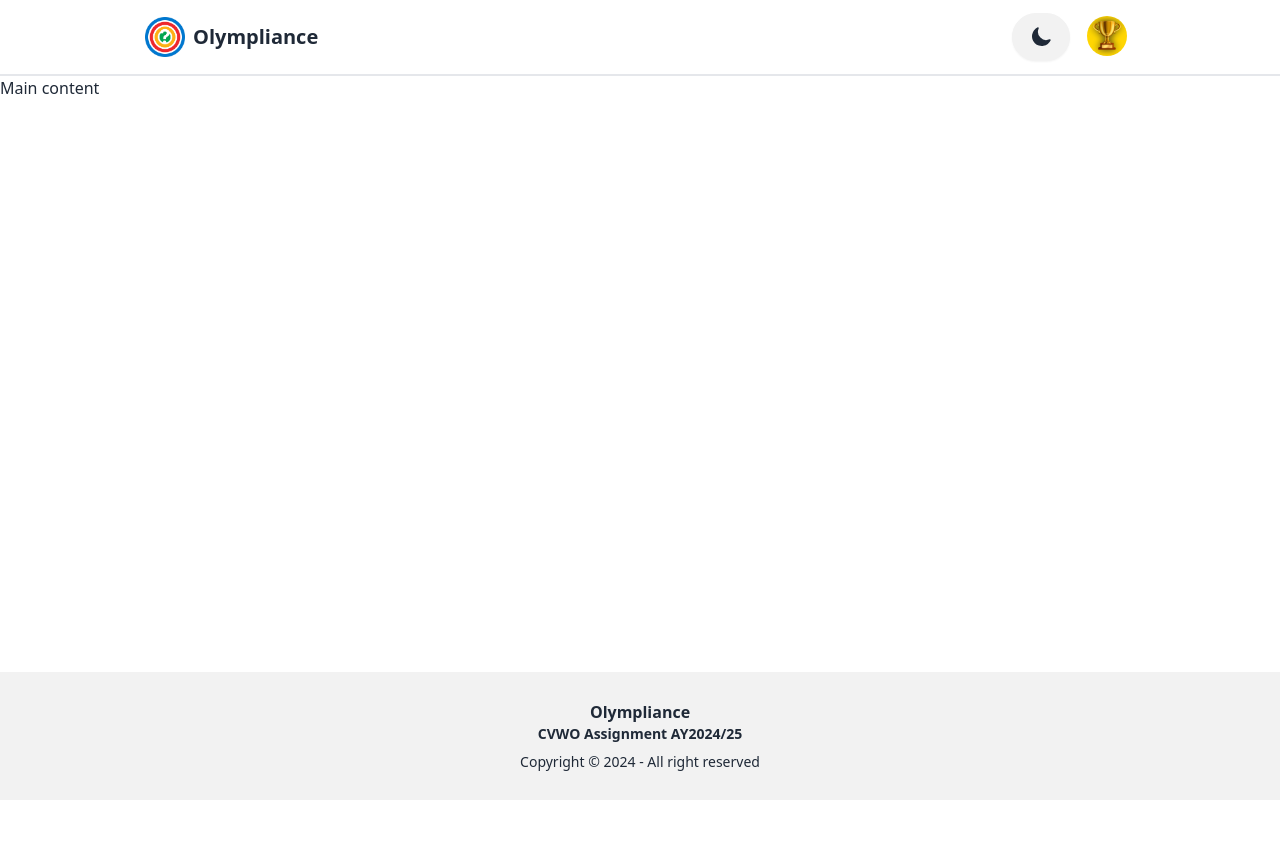
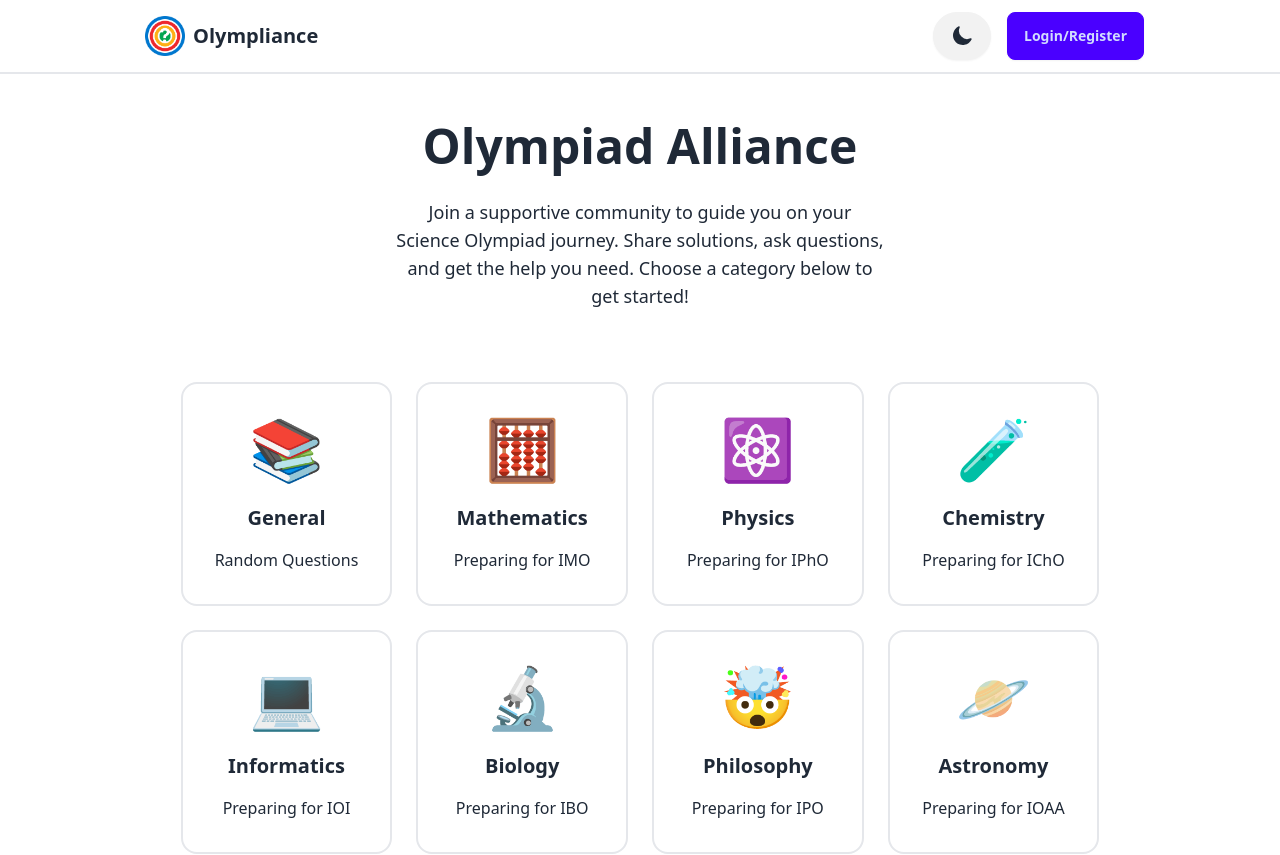
Before and after one commit to oadultradeepfield/olympliance-frontend, a React (Vite) app: page / in a window 1280 px wide. Shown: the top 855 px of the page. Before the commit the page ends 800 px from the top, so only its background shows below. Built offline with nearby package versions, Linux system fonts and the light colour scheme.

Commit message:
construct home page

```diff
--- a/package.json
+++ b/package.json
@@ -26,6 +26,8 @@
     "eslint-plugin-react-refresh": "^0.4.14",
     "globals": "^15.12.0",
     "postcss": "^8.4.49",
+    "prettier": "^3.4.2",
+    "prettier-plugin-tailwindcss": "^0.6.9",
     "tailwindcss": "^3.4.16",
     "typescript": "~5.6.2",
     "typescript-eslint": "^8.15.0",
--- a/src/App.tsx
+++ b/src/App.tsx
@@ -1,16 +1,17 @@
 import Footer from "./components/Footer";
 import Header from "./components/Header";
+import Home from "./pages/Home";
 
 const App: React.FC = () => {
-  const isLoggedIn: boolean = true;
+  const isLoggedIn: boolean = false;
   const userAvatar: string = "/src/assets/01_badges_grandmaster.png";
 
   return (
-    <div className="flex flex-col min-h-screen">
+    <div className="flex h-screen flex-col">
       <div className="border-b-2">
         <Header isLoggedIn={isLoggedIn} userAvatar={userAvatar} />
       </div>
-      <div className="flex-grow">Main content</div>
+      <Home />
       <Footer />
     </div>
   );
--- /dev/null
+++ b/src/components/Categories.tsx
@@ -0,0 +1,104 @@
+import React from "react";
+
+interface Category {
+  id: number;
+  emoji: string;
+  title: string;
+  description: string;
+}
+
+const Categories: React.FC = () => {
+  const categories: Category[] = [
+    {
+      id: 1,
+      emoji: "📚",
+      title: "General",
+      description: "Random Questions",
+    },
+    {
+      id: 2,
+      emoji: "🧮",
+      title: "Mathematics",
+      description: "Preparing for IMO",
+    },
+    {
+      id: 3,
+      emoji: "⚛️",
+      title: "Physics",
+      description: "Preparing for IPhO",
+    },
+    {
+      id: 4,
+      emoji: "🧪",
+      title: "Chemistry",
+      description: "Preparing for IChO",
+    },
+    {
+      id: 5,
+      emoji: "💻",
+      title: "Informatics",
+      description: "Preparing for IOI",
+    },
+    {
+      id: 6,
+      emoji: "🔬",
+      title: "Biology",
+      description: "Preparing for IBO",
+    },
+    {
+      id: 7,
+      emoji: "🤯",
+      title: "Philosophy",
+      description: "Preparing for IPO",
+    },
+    {
+      id: 8,
+      emoji: "🪐",
+      title: "Astronomy",
+      description: "Preparing for IOAA",
+    },
+    {
+      id: 9,
+      emoji: "🌏",
+      title: "Geography",
+      description: "Preparing for iGeo",
+    },
+    {
+      id: 10,
+      emoji: "💬",
+      title: "Linguistics",
+      description: "Preparing for IOL",
+    },
+    {
+      id: 11,
+      emoji: "🗿",
+      title: "Earth Science",
+      description: "Preparing for IESO",
+    },
+  ];
+
+  return (
+    <div className="container mx-auto mb-12 px-6 py-8">
+      <div className="grid grid-cols-2 gap-6 sm:grid-cols-3 lg:grid-cols-4 xl:grid-cols-4">
+        {categories.map((category) => (
+          <div
+            key={category.id}
+            className={`card transform border-2 transition-all duration-300 hover:border-secondary hover:text-secondary`}
+          >
+            <div className="card-body items-center text-center">
+              <div className="mb-4 flex h-16 w-24 items-center justify-center rounded-full text-6xl">
+                {category.emoji}
+              </div>
+              <h3 className="card-title mb-2 text-xl font-semibold">
+                {category.title}
+              </h3>
+              <p className="text-base-3-content">{category.description}</p>
+            </div>
+          </div>
+        ))}
+      </div>
+    </div>
+  );
+};
+
+export default Categories;
--- a/src/components/Footer.tsx
+++ b/src/components/Footer.tsx
@@ -1,8 +1,8 @@
 const Footer: React.FC = () => {
   return (
-    <footer className="footer footer-center bg-base-200 text-base-content-100 p-7">
+    <footer className="text-base-content-100 footer footer-center bg-base-200 p-7">
       <aside>
-        <p className="font-bold text-base -mb-2">Olympliance</p>
+        <p className="-mb-2 text-base font-bold">Olympliance</p>
         <p className="font-bold">CVWO Assignment AY2024/25</p>
         <p>Copyright © {new Date().getFullYear()} - All right reserved</p>
       </aside>
--- a/src/components/Header.tsx
+++ b/src/components/Header.tsx
@@ -7,9 +7,14 @@ interface HeaderProps {
 }
 
 const Header: React.FC<HeaderProps> = ({ isLoggedIn, userAvatar }) => {
-  const [theme, setTheme] = useState<"light" | "dark" | "system">("system");
+  const [theme, setTheme] = useState<"light" | "dark" | "system">(() => {
+    return (
+      (localStorage.getItem("theme") as "light" | "dark" | "system") || "system"
+    );
+  });
 
   useEffect(() => {
+    const applyTheme = (theme: "light" | "dark" | "system") => {
       if (theme === "system") {
         const systemTheme = window.matchMedia("(prefers-color-scheme: dark)")
           .matches
@@ -19,6 +24,11 @@ const Header: React.FC<HeaderProps> = ({ isLoggedIn, userAvatar }) => {
       } else {
         document.documentElement.setAttribute("data-theme", theme);
       }
+    };
+
+    applyTheme(theme);
+
+    localStorage.setItem("theme", theme);
   }, [theme]);
 
   const toggleTheme = (): void => {
@@ -36,7 +46,7 @@ const Header: React.FC<HeaderProps> = ({ isLoggedIn, userAvatar }) => {
   }, []);
 
   return (
-    <div className="navbar bg-base-100 top-0 w-full py-3 max-w-5xl mx-auto">
+    <div className="navbar top-0 mx-auto w-full max-w-5xl bg-base-100 py-3">
       <div className="navbar-start">
         <div className="btn btn-ghost px-2">
           <img className="w-10" src="/logo.png" alt="App Logo" />
@@ -51,19 +61,19 @@ const Header: React.FC<HeaderProps> = ({ isLoggedIn, userAvatar }) => {
           className={`btn ${isLoggedIn ? "" : "mx-4"} rounded-full`}
         >
           {theme === "dark" ? (
-            <SunIcon className="w-6 h-6" />
+            <SunIcon className="h-6 w-6" />
           ) : (
-            <MoonIcon className="w-6 h-6" />
+            <MoonIcon className="h-6 w-6" />
           )}
         </button>
         {isLoggedIn ? (
           <div className="dropdown">
-            <button className="btn btn-ghost avatar">
+            <button className="avatar btn btn-ghost">
               <div className="w-10 rounded-full">
                 <img src={userAvatar} alt="User Avatar" />
               </div>
             </button>
-            <ul className="menu menu-sm dropdown-content bg-base-200 z-[1] rounded-box mt-2 w-52 p-2 shadow -ml-36">
+            <ul className="menu dropdown-content menu-sm z-[1] -ml-36 mt-2 w-52 rounded-box bg-base-200 p-2 shadow">
               <li>
                 <a>View Followed Threads</a>
               </li>
--- /dev/null
+++ b/src/components/Hero.tsx
@@ -0,0 +1,18 @@
+const Hero = () => {
+  return (
+    <div className="hero mt-8">
+      <div className="hero-content text-center">
+        <div className="max-w-lg">
+          <h1 className="mb-1 text-5xl font-bold">Olympiad Alliance</h1>
+          <p className="px-3 py-6 text-lg">
+            Join a supportive community to guide you on your Science Olympiad
+            journey. Share solutions, ask questions, and get the help you need.
+            Choose a category below to get started!
+          </p>
+        </div>
+      </div>
+    </div>
+  );
+};
+
+export default Hero;
--- a/src/main.tsx
+++ b/src/main.tsx
@@ -6,5 +6,5 @@ import App from "./App";
 createRoot(document.getElementById("root")!).render(
   <StrictMode>
     <App />
-  </StrictMode>
+  </StrictMode>,
 );
--- /dev/null
+++ b/src/pages/Home.tsx
@@ -0,0 +1,13 @@
+import Categories from "../components/Categories";
+import Hero from "../components/Hero";
+
+const Home = () => {
+  return (
+    <div className="mx-auto flex max-w-5xl flex-grow flex-col items-center justify-center px-2">
+      <Hero />
+      <Categories />
+    </div>
+  );
+};
+
+export default Home;
```
Also changed, not shown: 2 other files (tests, documents, lock files or other folders). Lines whose indentation alone changed are shown as unchanged.
